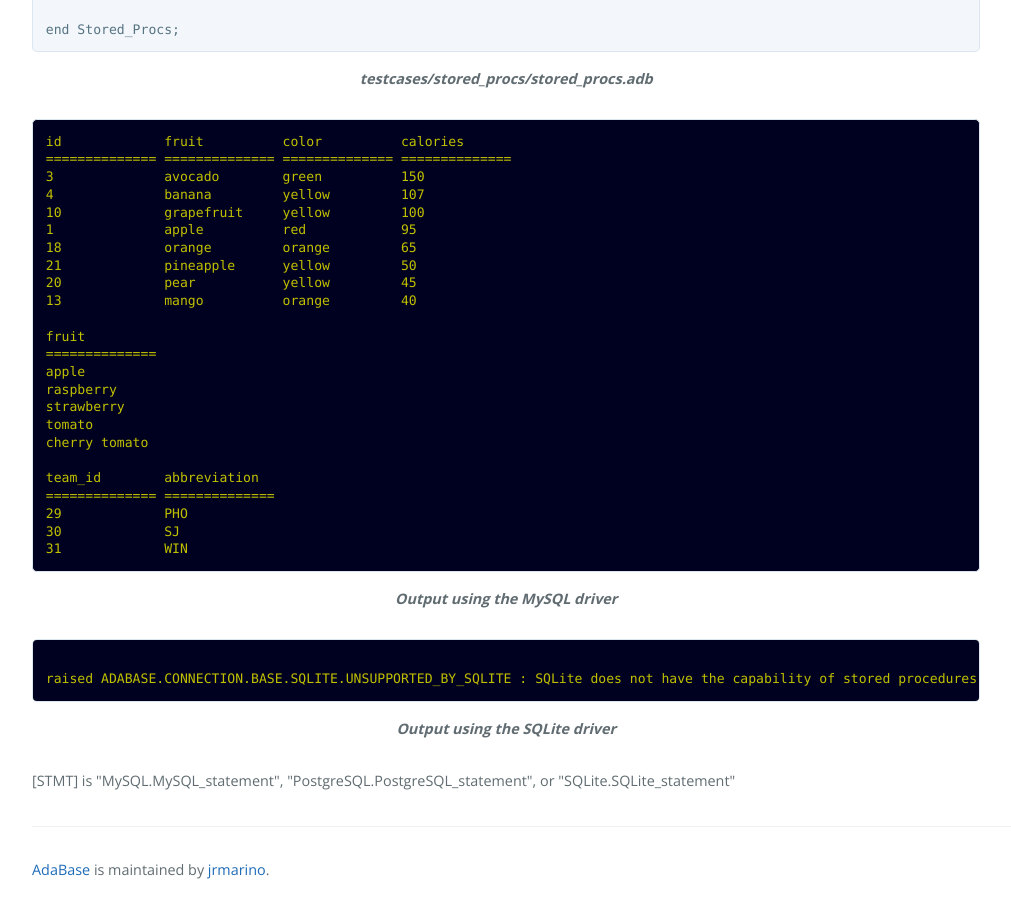
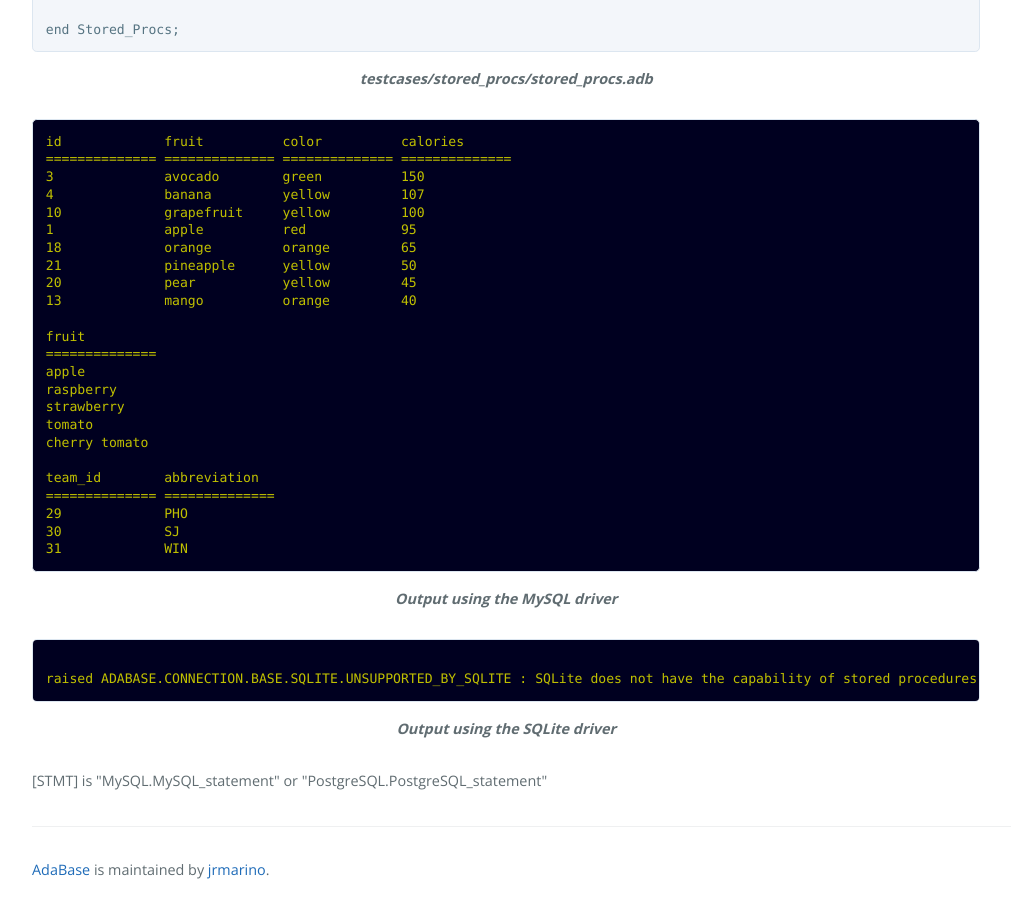
Before and after one commit to jrmarino/AdaBase, a Jekyll site: the page built from stmt_fetch_next_set.md, in a window 1280 px wide and 900 px high, scrolled down 1622 px. Shown: the whole window, without its empty margins (0-1011 px from the left). Built offline with Jekyll 4.4.1, drawn with Linux system fonts in a browser that asks for light colours.

Commit message:
remove SQLite from support list for call procs

```diff
--- a/call_stored_procedure.html
+++ b/call_stored_procedure.html
@@ -22,8 +22,8 @@
 <br/>
 <p class="caption">See {{ page.fetch_next_set }} for a usage example.</p>
 <br/>
-<p>{{ page.supported_drivers }}</p>
-<p>{{ page.supported_stmts }}</p>
+<p>[DB] is "MySQL.MySQL_Driver" or "PostgreSQL.PostgreSQL_Driver"</p>
+<p>[STMT] is "MySQL.MySQL_statement" or "PostgreSQL.PostgreSQL_statement"</p>
 </div>
 <div class="sidenav">
   <h3>See Also</h3>
--- a/stmt_fetch_next_set.md
+++ b/stmt_fetch_next_set.md
@@ -134,7 +134,7 @@
 </pre>
 <p class="caption">Output using the SQLite driver</p>
 <br/>
-<p>{{ page.supported_stmts }}</p>
+<p>[STMT] is "MySQL.MySQL_statement" or "PostgreSQL.PostgreSQL_statement"</p>
 </div>
 <div class="sidenav">
   <h3>See Also</h3>
```
